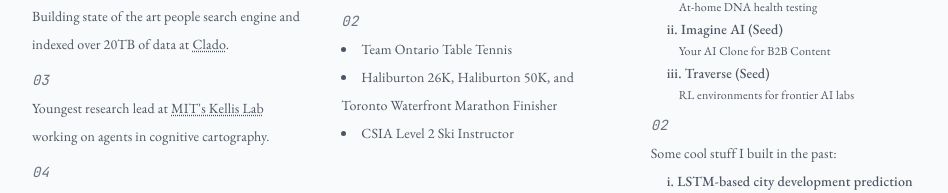
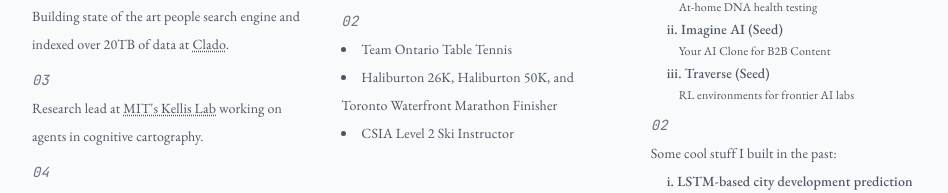
Before and after one commit to DavidBShan/WebsiteV2, a Next.js app: page / in a window 1280 px wide. Shown: the part 382-575 px from the top of the page, without its empty margins (160-1108 px from the left). Built offline with nearby package versions, Linux system fonts and the light colour scheme.

Commit message:
small change

```diff
--- a/app/page.tsx
+++ b/app/page.tsx
@@ -243,7 +243,7 @@ export default function Home() {
                     03
                   </div>
                   <p>
-                    Youngest research lead at{" "}
+                    Research lead at{" "}
                     <a
                       target="_blank"
                       rel="noopener noreferrer"
```
